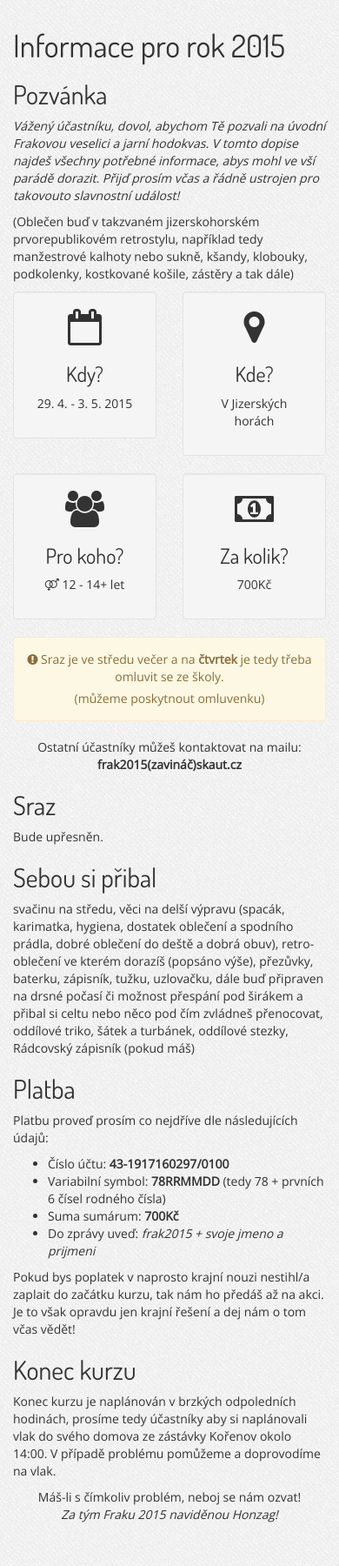
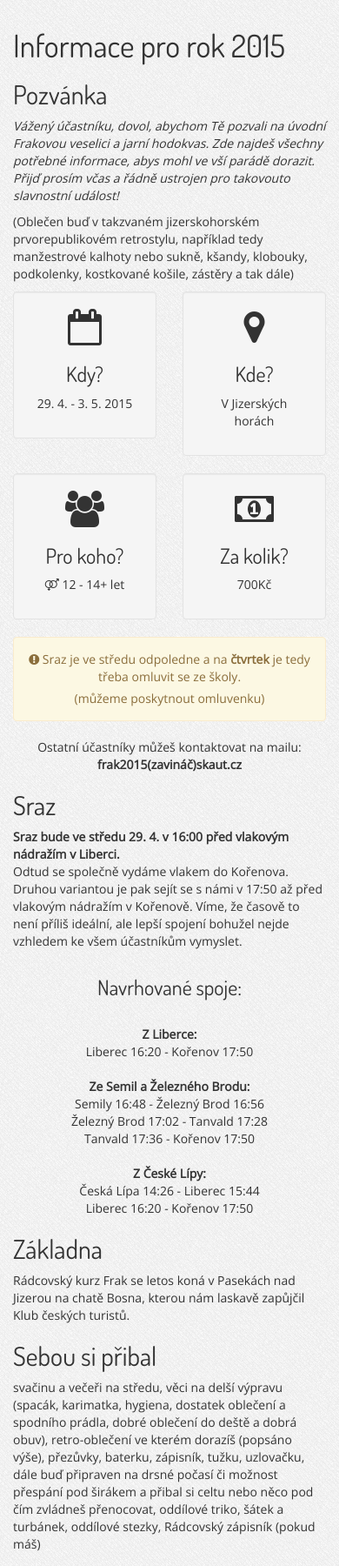
Before and after one commit to johnymachine/frak-skauting-cz, a plain HTML site: page index.html in a window 390 px wide. Shown: the part 1619-3419 px from the top of the page at 87% size. Drawn offline with nearby package versions, Linux system fonts and the light colour scheme.

Commit message:
added sraz

```diff
--- a/index.html
+++ b/index.html
@@ -3,7 +3,7 @@
 
 <head>
     <!-- Google Font -->
-    <link href="http://fonts.googleapis.com/css?family=Open+Sans|Dosis&subset=latin,latin-ext" rel="stylesheet" type="text/css" />
+    <link href="http://fonts.googleapis.com/css?family=Open+Sans|Dosis&amp;subset=latin,latin-ext" rel="stylesheet" type="text/css">
     <meta charset="utf-8">
     <meta http-equiv="X-UA-Compatible" content="IE=edge">
     <meta name="viewport" content="width=device-width, initial-scale=1">
@@ -107,7 +107,7 @@
             </div>
             <div class="row poem">
                 <div class="col-xs-5 col-xs-offset-1 col-sm-3 col-sm-offset-3">
-                    <img class="img img-circle" src="./img/fotky/maj.jpg" alt="maj" width="100%">
+                    <img class="img img-circle" src="./img/fotky/maj.jpg" alt="maj">
                 </div>
                 <div class="col-xs-6 col-sm-6">
                     <p>Byl pozdní večer, první máj,
@@ -131,7 +131,7 @@
             <p>
                 <em>
                     Vážený účastníku,
-                    dovol, abychom Tě pozvali na úvodní Frakovou veselici a jarní hodokvas. V tomto dopise najdeš všechny potřebné informace, abys mohl ve vší parádě dorazit. Přijď prosím včas a řádně ustrojen pro takovouto slavnostní událost!
+                    dovol, abychom Tě pozvali na úvodní Frakovou veselici a jarní hodokvas. Zde najdeš všechny potřebné informace, abys mohl ve vší parádě dorazit. Přijď prosím včas a řádně ustrojen pro takovouto slavnostní událost!
                 </em>
             </p>
             <p>
@@ -168,28 +168,51 @@
                 </div>
             </div>
             <div class="alert alert-warning" role="alert">
-                <p class="text-center"><span class="fa fa-exclamation-circle" aria-hidden="true"></span> Sraz je ve středu večer a na <strong>čtvrtek</strong> je tedy třeba omluvit se ze školy.</p>
+                <p class="text-center"><span class="fa fa-exclamation-circle" aria-hidden="true"></span> Sraz je ve středu odpoledne a na <strong>čtvrtek</strong> je tedy třeba omluvit se ze školy.</p>
                 <p class="text-center">(můžeme poskytnout omluvenku)</p>
             </div>
             <p class="text-center">Ostatní účastníky můžeš kontaktovat na mailu: <strong>frak2015(zavináč)skaut.cz</strong></p>
             <h2>Sraz</h2>
             <p>
-                Bude upřesněn.
+                <strong>Sraz bude ve středu 29. 4. v 16:00 před vlakovým nádražím v Liberci.</strong>
+                <br>Odtud se společně vydáme vlakem do Kořenova. Druhou variantou je pak sejít se s námi v 17:50 až před vlakovým nádražím v Kořenově. Víme, že časově to není příliš ideální, ale lepší spojení bohužel nejde vzhledem ke všem účastníkům vymyslet.
+            </p>
+            <div class="row">
+                <h3 class="text-center">Navrhované spoje:</h3>
+                <div class="col-xs-12 col-sm-4">
+                    <br><strong>Z Liberce:</strong>
+                    <br>Liberec 16:20 - Kořenov 17:50
+                </div>
+                <div class="col-xs-12 col-sm-4">
+                    <br><strong>Ze Semil a Železného Brodu:</strong>
+                    <br>Semily 16:48 - Železný Brod 16:56
+                    <br>Železný Brod 17:02 - Tanvald 17:28
+                    <br>Tanvald 17:36 - Kořenov 17:50
+                </div>
+                <div class="col-xs-12 col-sm-4">
+                    <br><strong>Z České Lípy:</strong>
+                    <br>Česká Lípa 14:26 - Liberec 15:44
+                    <br>Liberec 16:20 - Kořenov 17:50
+                </div>
+            </div>
+            <h2>Základna</h2>
+            <p>
+                Rádcovský kurz Frak se letos koná v Pasekách nad Jizerou na chatě Bosna, kterou nám laskavě zapůjčil Klub českých turistů.
             </p>
             <h2>Sebou si přibal</h2>
             <p>
-                svačinu na středu, věci na delší výpravu (spacák, karimatka, hygiena, dostatek oblečení a spodního prádla, dobré oblečení do deště a dobrá obuv), retro-oblečení ve kterém dorazíš (popsáno výše), přezůvky, baterku, zápisník, tužku, uzlovačku, dále buď připraven na drsné počasí či možnost přespání pod širákem a přibal si celtu nebo něco pod čím zvládneš přenocovat, oddílové triko, šátek a turbánek, oddílové stezky, Rádcovský zápisník (pokud máš)
+                svačinu a večeři na středu, věci na delší výpravu (spacák, karimatka, hygiena, dostatek oblečení a spodního prádla, dobré oblečení do deště a dobrá obuv), retro-oblečení ve kterém dorazíš (popsáno výše), přezůvky, baterku, zápisník, tužku, uzlovačku, dále buď připraven na drsné počasí či možnost přespání pod širákem a přibal si celtu nebo něco pod čím zvládneš přenocovat, oddílové triko, šátek a turbánek, oddílové stezky, Rádcovský zápisník (pokud máš)
             </p>
             <h2>Platba</h2>
             <p>
                 Platbu proveď prosím co nejdříve dle následujících údajů:
-                <ul>
-                    <li>Číslo účtu: <strong>43-1917160297/0100</strong></li>
-                    <li>Variabilní symbol: <strong>78RRMMDD</strong> (tedy 78 + prvních 6 čísel rodného čísla)</li>
-                    <li>Suma sumárum: <strong>700Kč</strong> </li>
-                    <li>Do zprávy uveď: <em>frak2015 + svoje jmeno a prijmeni</em></li>
-                </ul>
             </p>
+            <ul>
+                <li>Číslo účtu: <strong>43-1917160297/0100</strong></li>
+                <li>Variabilní symbol: <strong>78RRMMDD</strong> (tedy 78 + prvních 6 čísel rodného čísla)</li>
+                <li>Suma sumárum: <strong>700Kč</strong> </li>
+                <li>Do zprávy uveď: <em>frak2015 + svoje jmeno a prijmeni</em></li>
+            </ul>
             <p>
                 Pokud bys poplatek v naprosto krajní nouzi nestihl/a zaplait do začátku kurzu, tak nám ho předáš až na akci. Je to však opravdu jen krajní řešení a dej nám o tom včas vědět!
             </p>
@@ -501,7 +524,7 @@
     });
     </script>
     <noscript>
-        <style type='text/css'>
+        <style scoped type='text/css'>
         body {
             display: block;
         }
--- a/less/main.less
+++ b/less/main.less
@@ -1,43 +1,49 @@
 @import (less) "../less/bootstrap/bootstrap.less";
 @import (less) "../less/fontawesome/font-awesome.less";
-
-body{
+body {
     background-image: url("../img/bg.png");
     font-family: 'Open Sans', sans-serif;
     min-width: 300px;
     display: none;
 }
 
-h1, h2, h3, h4, h5, h6{
+h1,
+h2,
+h3,
+h4,
+h5,
+h6 {
     font-family: 'Dosis', sans-serif;
 }
 
-nav{
-	.navbar-brand{
+nav {
+    .navbar-brand {
         padding-top: 5px;
         padding-bottom: 5px;
-		img{
+        img {
             height: 40px;
         }
     }
 }
 
-header{
+header {
     min-height: 450px;
     background-color: @gray-dark;
     background-image: url("../img/cover.jpg");
-	@media (max-width: @screen-xs-max) {background-image: url("../img/cover_xs.jpg");}
+    @media (max-width: @screen-xs-max) {
+        background-image: url("../img/cover_xs.jpg");
+    }
     background-position: top;
     background-size: cover;
     padding-bottom: 20px;
     padding-top: 150px;
-	.logo{
+    .logo {
         .center-block;
         width: 400px;
     }
-	p{
+    p {
         .text-center;
-		span{
+        span {
             background-color: rgba(0, 0, 0, 0.7);
             color: #fff;
             padding: 2px 5px;
@@ -45,7 +51,7 @@ header{
             font-size: 200%;
         }
     }
-	#fb-root{
+    #fb-root {
         position: absolute;
         top: 60px;
         right: 0px;
@@ -56,41 +62,45 @@ header{
         margin-top: 20px;
     }
 }
-section{
+
+section {
     padding-top: 35px;
 }
 
-#okurzu{
-	.poem{
+#okurzu {
+    .poem {
         padding-top: 40px;
+        img {
+            width: 100%;
         }
-	.row{
+    }
+    .row {
         text-align: center;
     }
-	.hero-icon{
+    .hero-icon {
         .center-block;
         font-size: 3em;
     }
 }
 
-#informace{
-	.row{
+#informace {
+    .row {
         text-align: center;
     }
-	.hero-icon{
+    .hero-icon {
         .center-block;
         font-size: 3em;
     }
 }
 
-#prihlaska{
-	#strip{
+#prihlaska {
+    #strip {
         margin-top: 15px;
         background: darken(red, 20%);
         background-image: url("../img/strip.png");
         padding: 10px;
         box-shadow: 0px 4px 25px 0px rgba(0, 0, 0, 0.75);
-		p{
+        p {
             line-height: 45px;
             font-size: 200%;
             color: white;
@@ -100,12 +110,13 @@ section{
     }
 }
 
-#fotky{
+#fotky {
     .carousel {
         margin-bottom: 0;
         padding: 0 40px 30px 40px;
     }
     /* The indicators */
+
     .carousel-indicators {
         right: 50%;
         top: auto;
@@ -113,6 +124,7 @@ section{
         margin-right: -19px;
     }
     /* The colour of the indicators */
+
     .carousel-indicators li {
         background: #cecece;
     }
@@ -121,48 +133,46 @@ section{
     }
 }
 
-#ohlasy{
+#ohlasy {
     blockquote {
         border-left: none;
         margin: 0;
     }
-
     blockquote img {
         margin-bottom: 10px;
     }
-
     blockquote p:before {
         content: "\f10d";
         font-family: 'Fontawesome';
         float: left;
         margin-right: 10px;
     }
-	img{
+    img {
         width: 80px;
         height: 80px;
     }
 }
 
-#kontakt{
-	p{
+#kontakt {
+    p {
         .text-center;
     }
     padding-bottom: 100px;
 }
 
-footer{
+footer {
     background-image: url("../img/footer.png");
     background-color: @gray-dark;
     color: darken(white, 25%);
     padding-top: 30px;
-	img{
+    img {
         .center-block;
         width: 150px;
     }
-	p{
+    p {
         .text-center;
     }
-	.fa-heart{
+    .fa-heart {
         color: fade(darken(red, 25%), 75%);
     }
 }
```
Also changed, not shown: css/app.css. Lines whose indentation alone changed are shown as unchanged.
